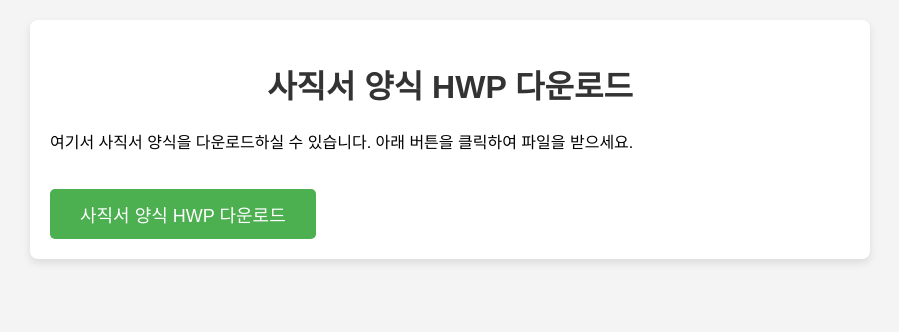
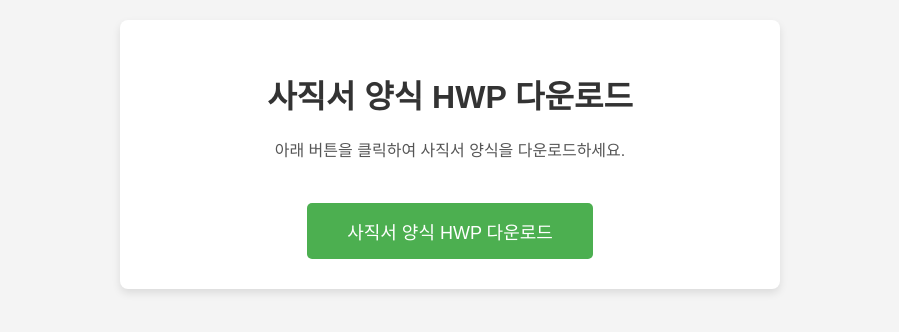
Before and after one commit to clubmbusan/Resignation-form, a plain HTML site: page index.html in a window 1280 px wide. Shown: the whole page, without its empty margins (190-1089 px from the left). Drawn offline with Linux system fonts and the light colour scheme.

Commit message:
Update index.html

```diff
--- a/index.html
+++ b/index.html
@@ -12,12 +12,14 @@
             background-color: #f4f4f4;
         }
         .container {
-            max-width: 800px;
-            margin: 0 auto;
+            max-width: 600px; /* 직사각형 박스의 너비를 설정 */
+            width: 100%;
+            margin: 0 auto; /* 중앙 정렬 */
             background-color: #fff;
-            padding: 20px;
+            padding: 30px;
             box-shadow: 0 4px 8px rgba(0, 0, 0, 0.1);
             border-radius: 8px;
+            text-align: center; /* 내용 중앙 정렬 */
         }
         h1 {
             text-align: center;
@@ -26,23 +28,30 @@
         .download-btn {
             display: inline-block;
             text-decoration: none;
-            padding: 12px 30px;
+            padding: 15px 40px;
             background-color: #4CAF50;
             color: white;
             font-size: 18px;
             border-radius: 5px;
             text-align: center;
             margin-top: 20px;
+            transition: background-color 0.3s;
         }
         .download-btn:hover {
             background-color: #45a049;
+        }
+        p {
+            margin-bottom: 20px;
+            font-size: 16px;
+            line-height: 1.5;
+            color: #555;
         }
     </style>
 </head>
 <body>
     <div class="container">
         <h1>사직서 양식 HWP 다운로드</h1>
-        <p>여기서 사직서 양식을 다운로드하실 수 있습니다. 아래 버튼을 클릭하여 파일을 받으세요.</p>
+        <p>아래 버튼을 클릭하여 사직서 양식을 다운로드하세요.</p>
 
         <!-- 다운로드 버튼 -->
         <a href="https://raw.githubusercontent.com/username/repository-name/branch-name/sajikseo-yangshik.hwp" class="download-btn" target="_blank">
```
